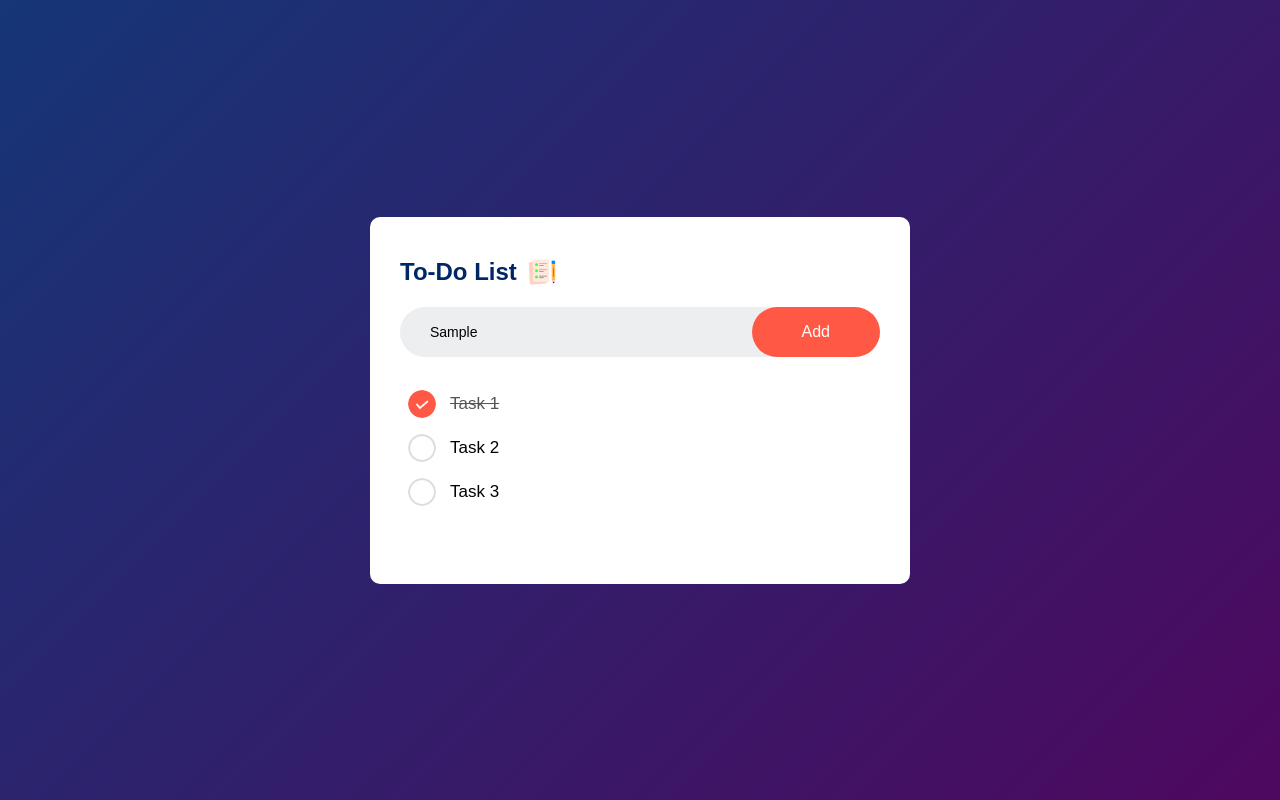
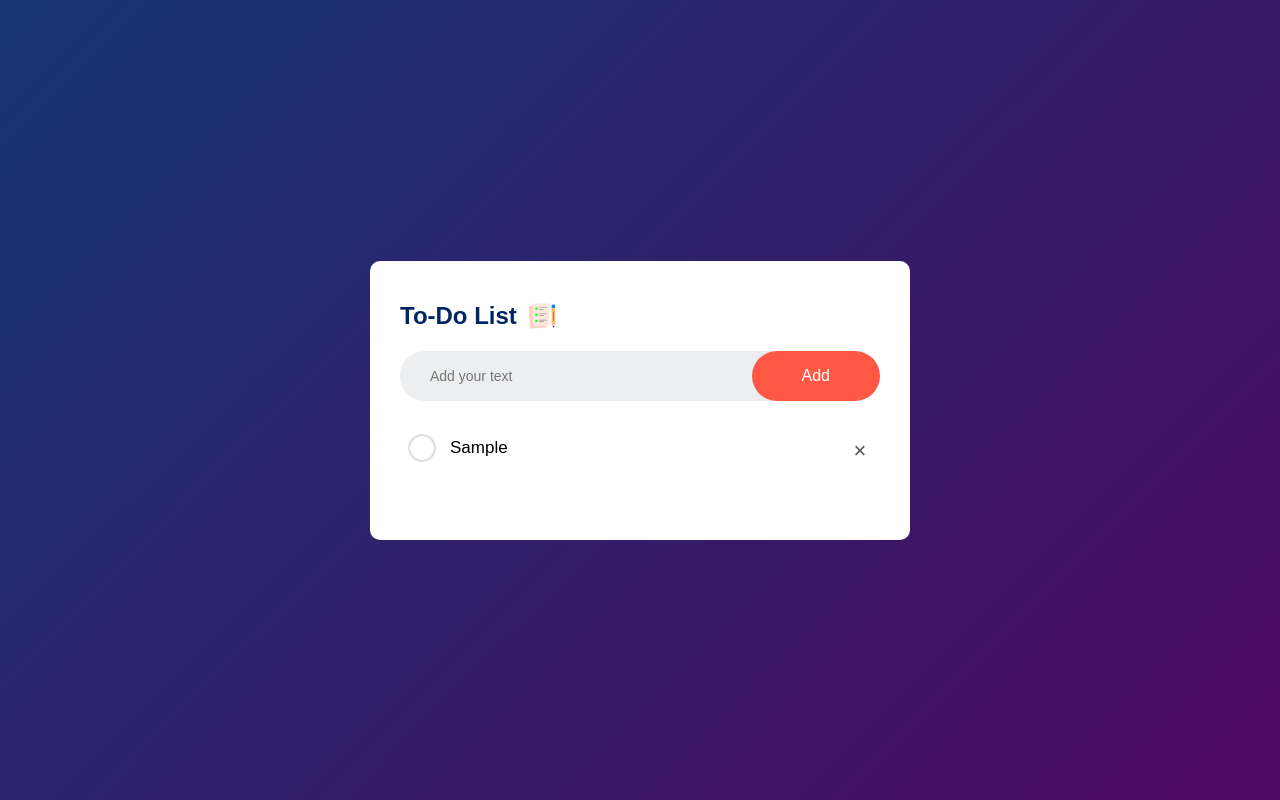
Before and after one commit to HalamLee/30-Days-30-JS-Projects, a plain HTML site: page To-Do List App/index.html in a window 1280 px wide. Both pictures are taken after typing "Sample" into the empty fields and a click on the button "Add". Drawn offline with Linux system fonts and the light colour scheme; files whose address does not match are found by name.

Commit message:
feat: to-do list 기능 구현

```diff
--- a/To-Do List App/index.html
+++ b/To-Do List App/index.html
@@ -14,12 +14,12 @@
         <h2>To-Do List <img src="images/icon.png" /></h2>
         <div class="row">
           <input type="text" id="input-box" placeholder="Add your text" />
-          <button>Add</button>
+          <button onclick="addTask()">Add</button>
         </div>
         <ul id="list-container">
-          <li class="checked">Task 1</li>
+          <!-- <li class="checked">Task 1</li>
           <li>Task 2</li>
-          <li>Task 3</li>
+          <li>Task 3</li> -->
         </ul>
       </div>
     </div>
--- /dev/null
+++ b/To-Do List App/main.js
@@ -0,0 +1,24 @@
+const inputBox = document.getElementById('input-box');
+const listContainer = document.getElementById('list-container');
+
+function addTask() {
+  if (inputBox.value === '') {
+    alert('You must write something!');
+  } else {
+    let li = document.createElement('li');
+    li.innerHTML = inputBox.value;
+    listContainer.appendChild(li);
+    let span = document.createElement('span');
+    span.innerHTML = '\u00d7';
+    li.appendChild(span);
+    inputBox.value = '';
+  }
+}
+
+listContainer.addEventListener('click', (e) => {
+  if (e.target.tagName === 'LI') {
+    e.target.classList.toggle('checked');
+  } else if (e.target.tagName === 'SPAN') {
+    e.target.parentElement.remove();
+  }
+});
--- a/To-Do List App/style.css
+++ b/To-Do List App/style.css
@@ -94,3 +94,20 @@ ul li.checked {
 ul li.checked::before {
   background-image: url('images/checked.png');
 }
+
+ul li span {
+  position: absolute;
+  right: 0;
+  top: 5px;
+  width: 40px;
+  height: 40px;
+  font-size: 22px;
+  color: #555;
+  line-height: 40px;
+  text-align: center;
+  border-radius: 50%;
+}
+
+ul li span:hover {
+  background: #edeef0;
+}
```
